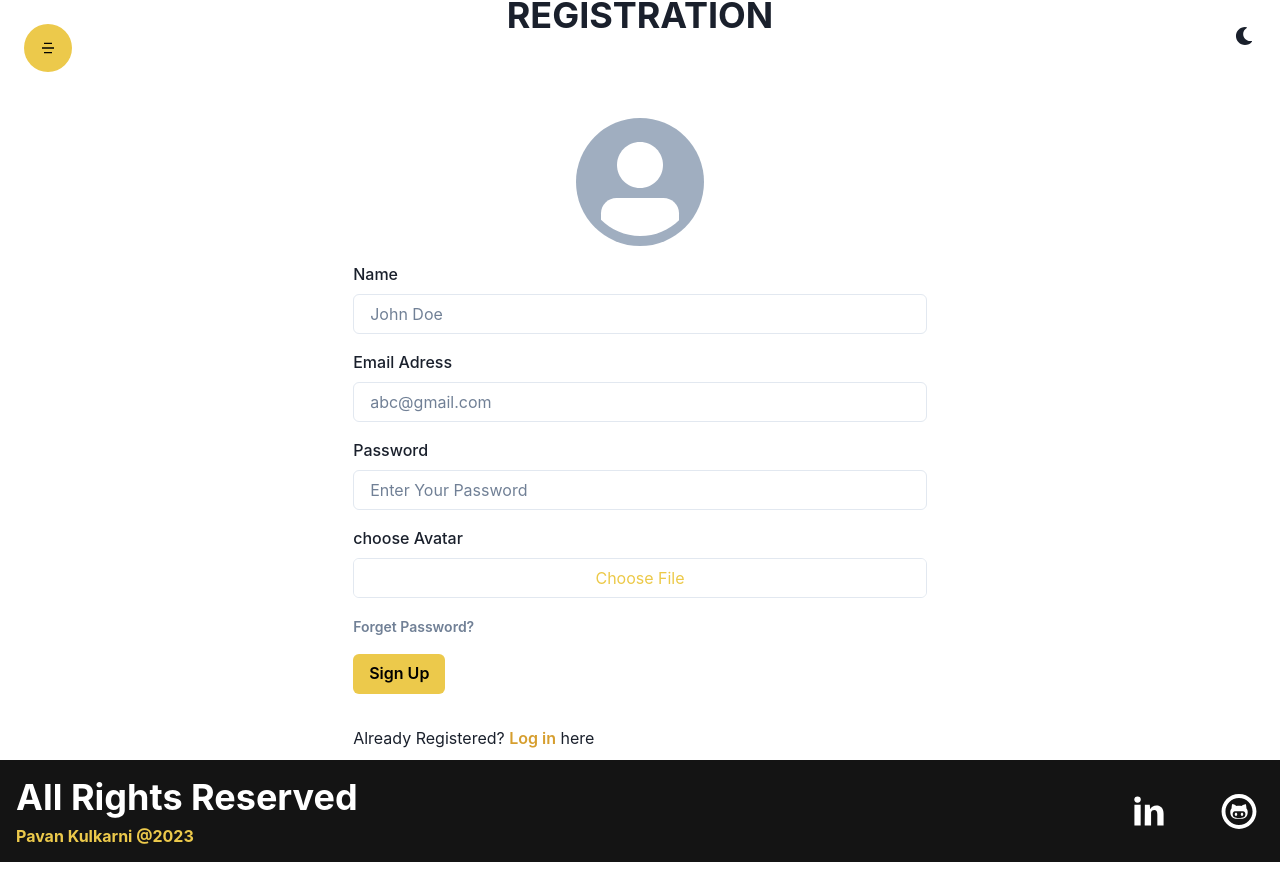
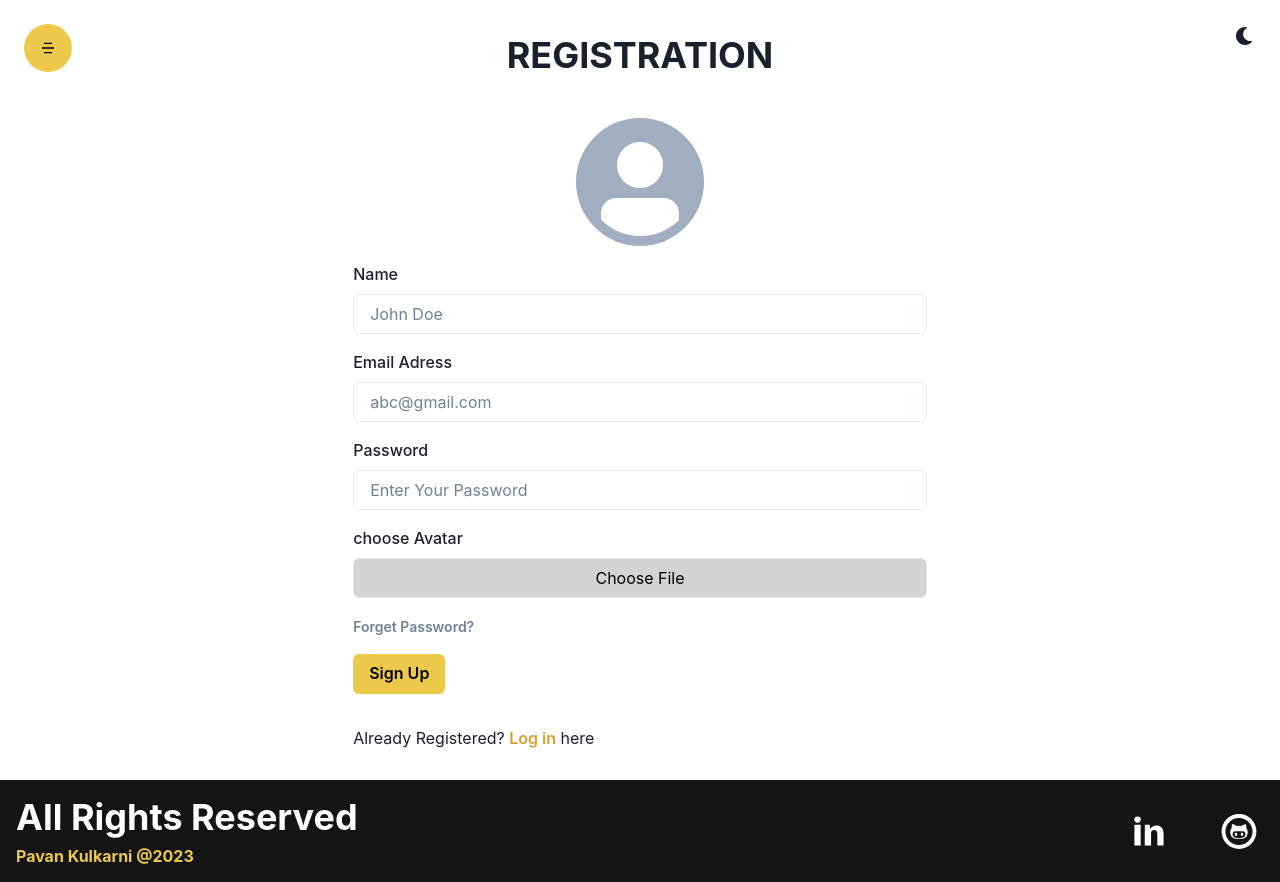
Before and after one commit to pavandeveloperr/TechMate, a React (Create React App) app in the folder techmate-frontend/: page /register in a window 1280 px wide. Built offline with nearby package versions, Linux system fonts and the light colour scheme.

Commit message:
styles : modify registration styling

```diff
--- a/techmate-frontend/src/components/Auth/Register.jsx
+++ b/techmate-frontend/src/components/Auth/Register.jsx
@@ -18,8 +18,8 @@ export const fileUploadCss = {
   width: "110%",
   border: "none",
   height: "100%",
-  color: "#ECC948",
-  backgroundColor: "white"
+  color: "black",
+  backgroundColor: "lightgray"
 }
 
 const fileUploadStyle = {
@@ -49,8 +49,8 @@ const Register = () => {
   }
 
   return (
-    <Container h={'95vh'}>
-      <VStack h={'full'} justifyContent="center" spacing={'16'}>
+    <Container h={'95vh'} mt='5'>
+      <VStack h={'full'} justifyContent="center" spacing={'6'}>
         <Heading textTransform={"uppercase"} children={'Registration'} />
 
         <form onSubmit={submitHandler} style={{ width: '100%' }}>
```
